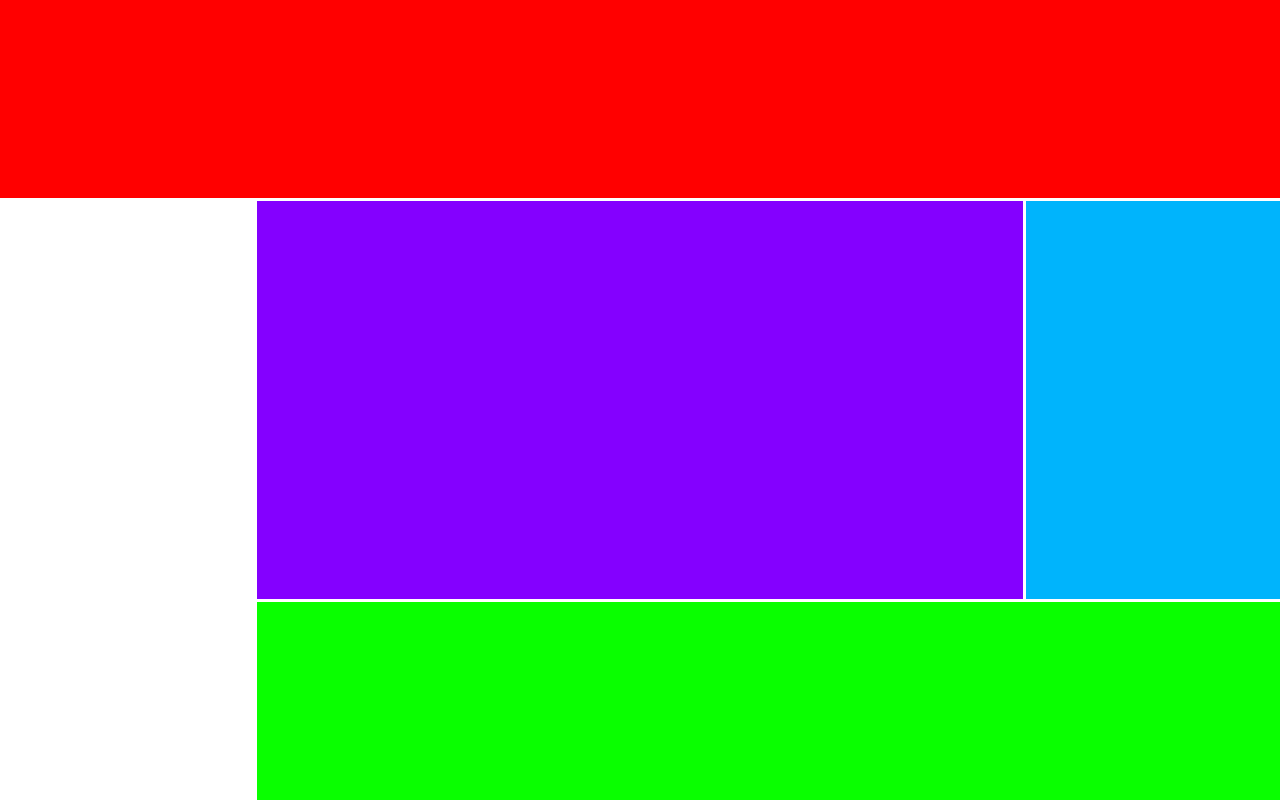
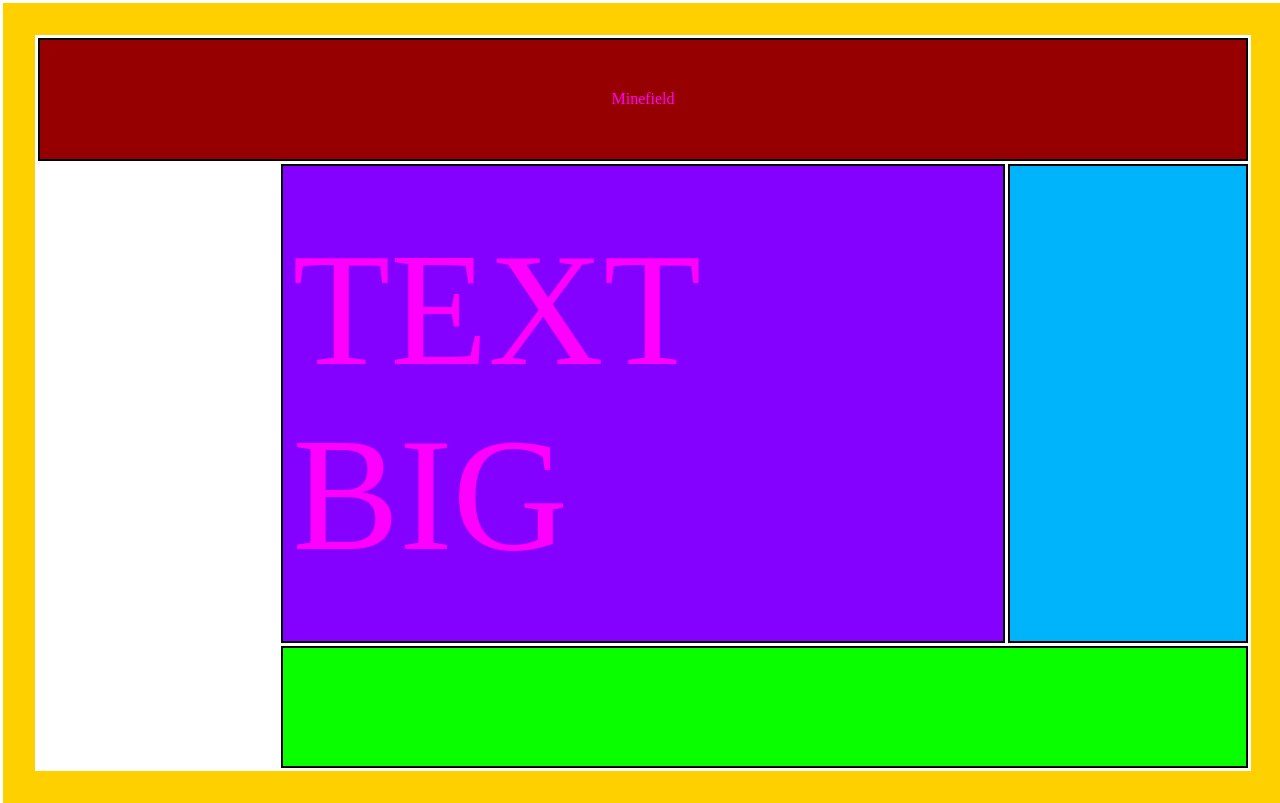
Before and after one commit to scpa06001/grid-1, a plain HTML site: page index.html in a window 1280 px wide. Drawn offline with Linux system fonts and the light colour scheme.

Commit message:
text big

```diff
--- a/index.html
+++ b/index.html
@@ -8,8 +8,8 @@
 </head>
 <body>
     <div class="content">
-        <header></header>
-        <main></main>
+        <header>Minefield</header>
+        <main><p class="big">TEXT BIG</p></main>
         <aside></aside>
         <footer></footer>
     </div>
--- a/styles.css
+++ b/styles.css
@@ -16,33 +16,48 @@ html, body {height: 100%;}
     ". main main main aside"
     ". main main main aside"
     ". footer footer footer footer";
-
+    margin: 3px;
     gap: 3px;
+    padding: 3px;
+    border: 32px solid rgb(255, 208, 0);
 
 }
 
 header{
     grid-area:header;
-    background-color: rgb(255, 0, 0);
+    background-color: rgb(151, 0, 0);
+    border: 2px solid black;
+    text-align: justify;
+    align-content: center;
+}
+
+.big{
+    font-size: 10em;
+    text-align: justify;
+
 }
 
 main{
     grid-area: main;
     background-color: rgb(132, 0, 255);
+    border: 2px solid black;
+    align-content: center;
 }
 
 aside{
     grid-area: aside;
     background-color: rgb(0, 180, 252);
+    border: 2px solid black;
 }
 
 footer{
     grid-area: footer;
     background-color: rgb(9, 255, 0);
+    border: 2px solid black;
 }
 
 .content > * {
-    color:aqua;
+    color:rgb(255, 0, 255);
     text-align: center;
     padding: 10px;
 }
```
